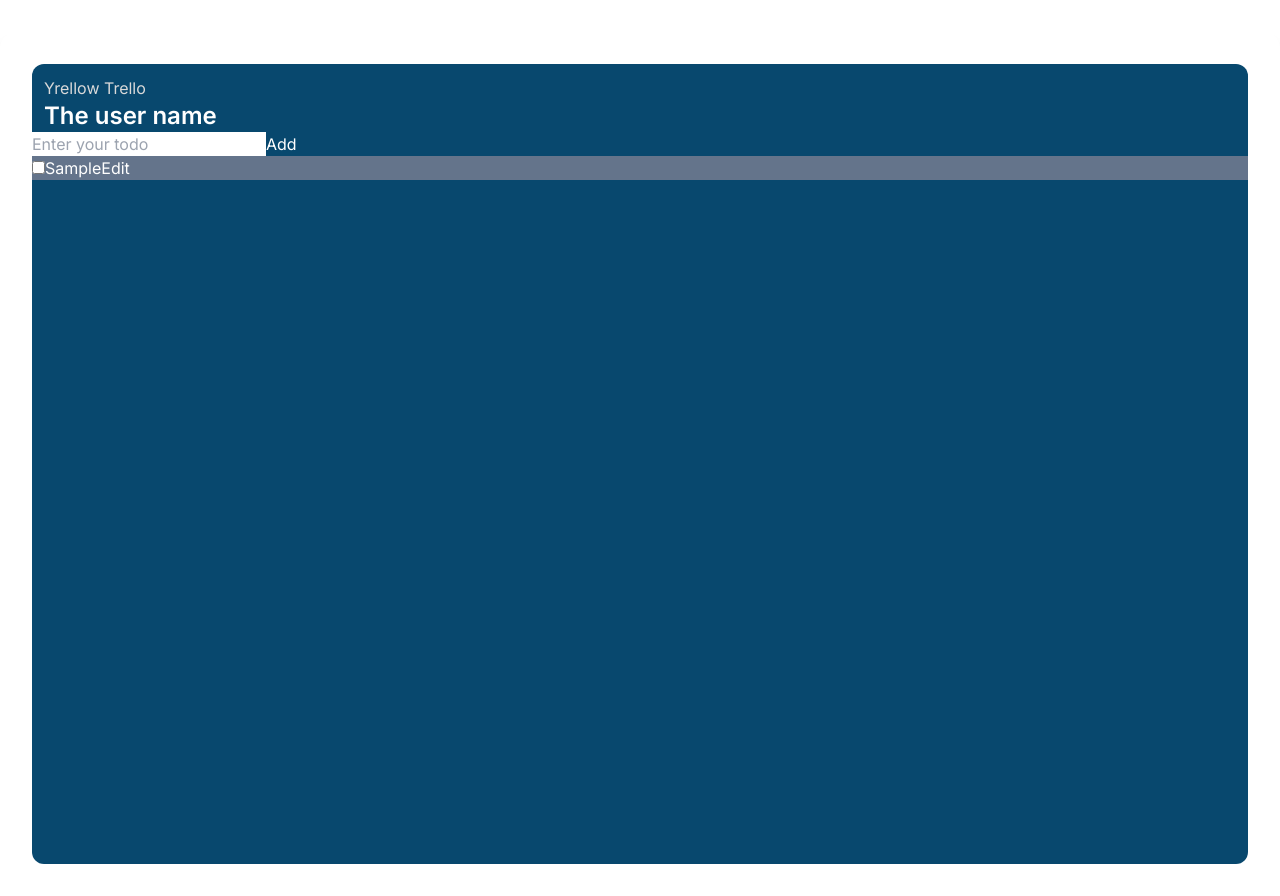
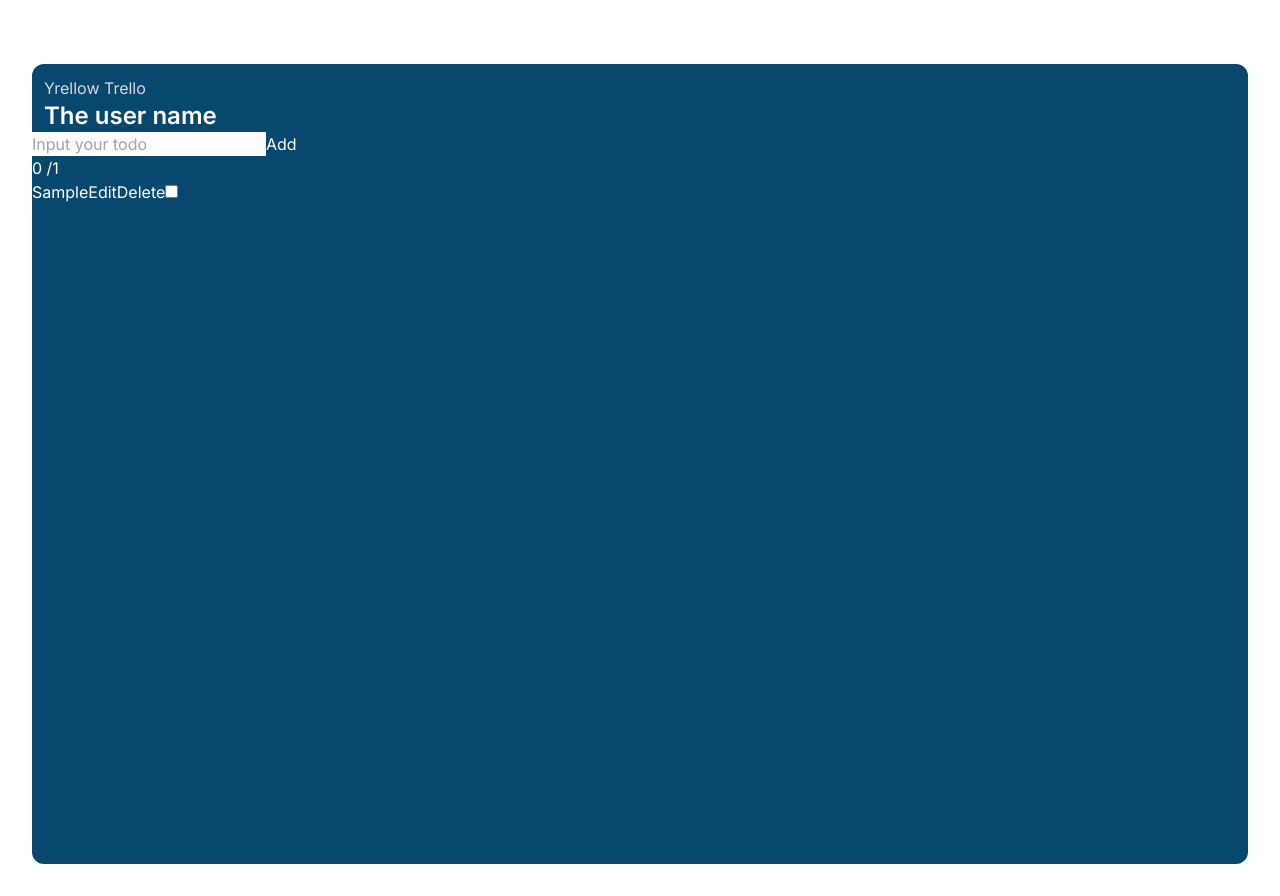
Before and after one commit to TeteeKritin/Yrellow, a Next.js app: page / in a window 1280 px wide. Both pictures are taken after typing "Sample" into the empty fields and a click on the button "Add". Built offline with nearby package versions, Linux system fonts and the light colour scheme.

Commit message:
Add Delete & Checkbox

```diff
--- a/components/TodoItem.tsx
+++ b/components/TodoItem.tsx
@@ -0,0 +1,24 @@
+import React from 'react'
+import axios from 'axios';
+export const TodoItem = () => {
+
+
+
+axios.get('https://dummyjson.com/todos')
+  .then(function (response) {
+    // handle success
+    console.log(response);
+  })
+  .catch(function (error) {
+    // handle error
+    console.log(error);
+  })
+  .finally(function () {
+    // always executed
+  });
+  return (
+    <div>TodoItem</div>
+  )
+}
+
+export default TodoItem;
--- a/components/TodoList.tsx
+++ b/components/TodoList.tsx
@@ -1,55 +1,34 @@
-"use client";
-import React, { useState, useEffect } from "react";
-
-
-// Make a request for a user with a given ID
-// axios.get('https://dummyjson.com/todos')
-//   .then(function (response) {
-//     // handle success
-//     console.log(response);
-//   })
-//   .catch(function (error) {
-//     // handle error
-//     console.log(error);
-//   })
-//   .finally(function () {
-//     // always executed
-//   });
-
-// User can add, modify, delete, check, uncheck, and reorder todo list item.
-// The number of completed items and total items are required to display in the app (example format: 3/10).
-// A todo list app must have ability to save user data on local machine so they can revisit their own todo list later.
-// This todo list app contains one magic button for user when they don’t know what to add in the todo list. They can click this button to generate todo list which needs to be fetched from this API endpoint https://dummyjson.com/todos
-// For the UI, you can design it by your own way. Be creative!
-// Bonus - There is one optional field for each todo list item which is an image (yeah. user can attach image into a todo list item).
+import { time } from "console";
+import { todo } from "node:test";
+import React, { useState } from "react";
 
 interface Todo {
   id: number;
-  todo: string;
+  text: string;
   completed: boolean;
   userId: number;
 }
 
 const TodoList: React.FC = () => {
-  const [newTodoText, setNewTodoText] = useState('');
+  const [newTodoText, setNewTodoText] = useState("");
   const [todos, setTodos] = useState<Todo[]>([]);
   const [editTodoId, setEditTodoId] = useState<number | null>(null);
-  const [editTodoText, setEditTodoText] = useState<string>('');
+  const [editTodoText, setEditTodoText] = useState<string>("");
 
-  const handleInputChange = (e: React.ChangeEvent<HTMLInputElement>) => {
-    setNewTodoText(e.target.value);
+  const handleInputChange = (text: React.ChangeEvent<HTMLInputElement>) => {
+    setNewTodoText(text.target.value);
   };
 
-  const handleAddTodo = () => {
-    if (newTodoText.trim() !== '') {
+  const handleTodoAdd = () => {
+    if (newTodoText !== "") {
       const newTodo: Todo = {
         id: Date.now(),
-        todo: newTodoText,
+        text: newTodoText,
         completed: false,
         userId: Date.now(),
       };
-      setTodos(prevTodos => [...prevTodos, newTodo]);
-      setNewTodoText('');
+      setTodos((prevTodos) => [...prevTodos, newTodo]);
+      setNewTodoText("");
     }
   };
 
@@ -58,34 +37,50 @@ const TodoList: React.FC = () => {
     setEditTodoText(text);
   };
 
-  const handleEditChange = (e: React.ChangeEvent<HTMLInputElement>) => {
-    setEditTodoText(e.target.value);
+  const handleEditChange = (text: React.ChangeEvent<HTMLInputElement>) => {
+    setEditTodoText(text.target.value);
   };
 
-  const handleUpdateTodo = (id: number) => {
-    const updatedTodos = todos.map(todo =>
-      todo.id === id ? { ...todo, todo: editTodoText } : todo
+  const todoUpdater = (id: number) => {
+    const updatedTodo = todos.map((todo) =>
+      todo.id === id ? { ...todo, text: editTodoText } : todo
     );
-    setTodos(updatedTodos);
+    setTodos(updatedTodo);
     setEditTodoId(null);
   };
 
+  const handleDeleteTodo = (id: number) => {
+    const updatedTodo = todos.filter((todo) => todo.id !== id);
+    setTodos(updatedTodo);
+  };
+
+  const handleCheckBox = (id: number) => {
+    const updatedTodo = todos.map((todo) =>
+      todo.id === id ? { ...todo, completed: !todo.completed } : todo
+    );
+    setTodos(updatedTodo);
+  };
+
+  const completedTodoCount = todos.filter((todo) => todo.completed).length;
+
   return (
-    <div className="text-white">
+    <div>
       <input
-        className="text-black"
         type="text"
-        placeholder="Enter your todo"
         value={newTodoText}
         onChange={handleInputChange}
-      />
-      <button onClick={handleAddTodo}>Add</button>
-      <div>
+        placeholder="Input your todo"
+      ></input>
+      <button className="text-white" onClick={handleTodoAdd}>
+        Add
+      </button>
+      <h1 className="text-white">
+        {}{completedTodoCount} /{todos.length}
+      </h1>
       <ul>
-          {todos.map(todo => (
-            <div key={todo.id} className="container-sm bg-slate-500">
-              <li>
-                <input type="checkbox" />
+        {todos.map((todo) => (
+          <div key={todo.id}>
+            <li className="text-white">
               {editTodoId === todo.id ? (
                 <>
                   <input
@@ -93,13 +88,23 @@ const TodoList: React.FC = () => {
                     type="text"
                     value={editTodoText}
                     onChange={handleEditChange}
-                    />
-                    <button onClick={() => handleUpdateTodo(todo.id)}>Save</button>
+                  ></input>
+                  <button onClick={() => todoUpdater(todo.id)}>Save</button>
                 </>
               ) : (
                 <>
-                    <span>{todo.todo}</span>
-                    <button onClick={() => handleEditClick(todo.id, todo.todo)}>Edit</button>
+                  <span>{todo.text}</span>
+                  <button onClick={() => handleEditClick(todo.id, todo.text)}>
+                    Edit
+                  </button>
+                  <button onClick={() => handleDeleteTodo(todo.id)}>
+                    Delete
+                  </button>
+                  <input
+                    type="checkbox"
+                    checked={todo.completed}
+                    onChange={() => handleCheckBox(todo.id)}
+                  ></input>
                 </>
               )}
             </li>
@@ -107,7 +112,6 @@ const TodoList: React.FC = () => {
         ))}
       </ul>
     </div>
-    </div>
   );
 };
 
```
Lines whose indentation alone changed are shown as unchanged.
